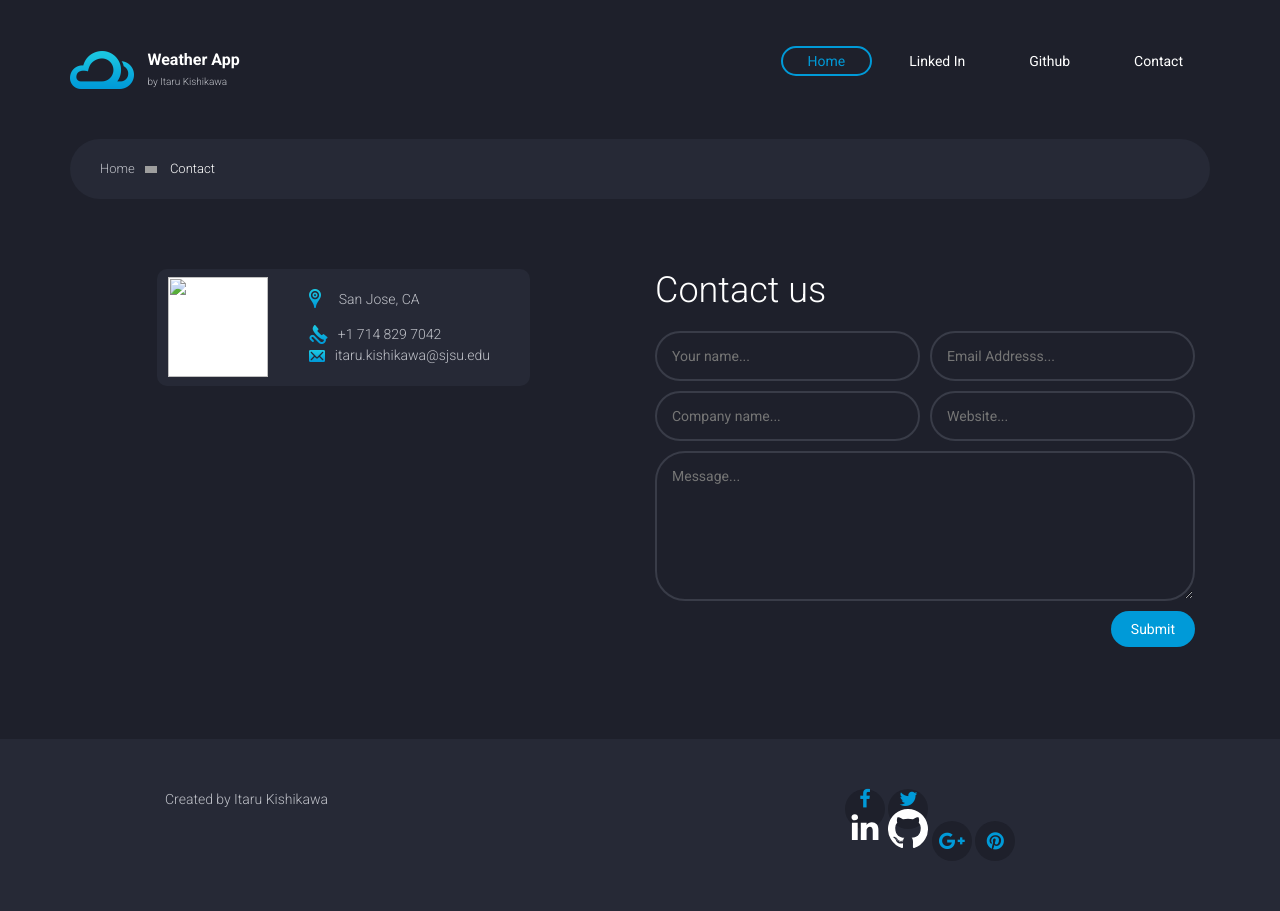
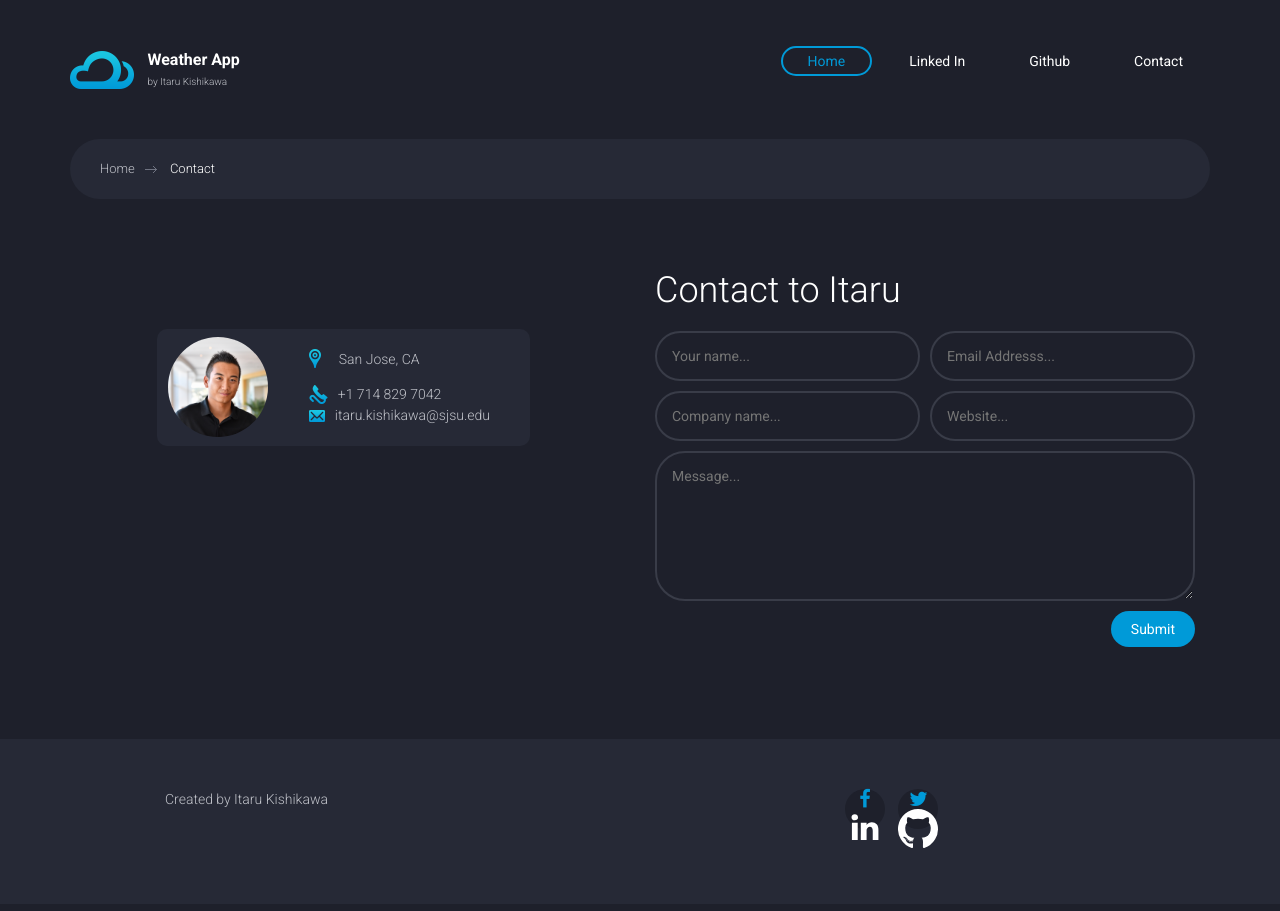
Before and after one commit to Itaru7/python_projects, a Python web app: template flask/templates/contact.html in a window 1280 px wide. After the commit the page ends 848 px from the top, so only its background shows below. Run offline with Jinja, Linux system fonts and the light colour scheme; the template is opened without the code that fills it, so the values that code supplies are empty; some libraries are stand-ins or nearby versions; grey boxes are pictures that could not be loaded.

Commit message:
cleaned up code and updated contact page

```diff
--- a/flask/cleaning_data.py
+++ b/flask/cleaning_data.py
@@ -2,16 +2,13 @@
 import json
 import requests
 from pandas.io.json import json_normalize
-import seaborn as sns
-import matplotlib.pyplot as plt
 import urllib
-from flask import Flask, render_template, redirect, request
+from flask import redirect
 from choose_images import choose_icon
 
 
 def data_from_json(current, forecast):
     forecast_j = json.loads(forecast)
-    current_j = json.loads(current)
     df = json_normalize(forecast_j['list'], 'weather', ['dt_txt', ['main', 'temp'],['main', 'temp_min'],['main', 'temp_max']])
     df['dt_txt'] = pd.to_datetime(df['dt_txt'], format='%Y-%m-%d %X')
     info = df.groupby(df['dt_txt'].dt.day).agg({'main.temp' : 'mean', 'main.temp_min' : 'min', 'main.temp_max':'max', 'main':lambda x: list(x)}).reset_index()
--- a/flask/static/style.css
+++ b/flask/static/style.css
@@ -1479,7 +1479,7 @@
       vertical-align: middle;
       width: 12px;
       height: 7px;
-      background: url(images/arrow-gray.png) no-repeat;
+      background: url(icons/arrow-gray.png) no-repeat;
       margin: 0 10px; }
     .breadcrumb a:hover {
       text-decoration: underline; }
@@ -1695,9 +1695,10 @@
     display: inline-block;
     width: 100px;
     height: 100px;
-    background: #fff;
     margin: 0 20px 0 10px;
     vertical-align: middle;
+    border-radius: 50%;
+    object-fit: cover;
 }
 .contact-info a {
     display: block;
--- a/flask/templates/contact.html
+++ b/flask/templates/contact.html
@@ -27,7 +27,7 @@
 			<div class="site-header">
 				<div class="container">
 					<a href="{{ url_for('index') }}"  class="branding">
-						<img src= "{{ url_for('static', filename='logo.png') }}" alt="" class="logo">
+						<img src= "{{ url_for('static', filename='icons/logo.png') }}" alt="" class="logo">
 						<div class="logo-type">
 							<h1 class="site-title">Weather App</h1>
 							<small class="site-description">by Itaru Kishikawa</small>
@@ -53,41 +53,41 @@
 			<main class="main-content">
 				<div class="container">
 					<div class="breadcrumb">
-						<a href="index.html">Home</a>
+						<a href="{{ url_for('index') }}">Home</a>
 						<span>Contact</span>
 					</div>
 				</div>
 
 				<div class="fullwidth-block">
 					<div class="container">
-						<div class="col-md-5">
+						<div class="col-md-5" style="margin-top: 60px">
                             <table class="contact-details">
                                 <tr>
-                                    <td><img class="itaru-face" src="" alt=""></td>
+                                    <td><img class="itaru-face" src="{{ url_for('static', filename='icons/my_face.JPG') }}" alt=""></td>
                                     <td class="contact-info">
                                         <address>
-										    <img src="{{ url_for('static', filename='marker.png') }}" alt="">
+										    <img src="{{ url_for('static', filename='icons/marker.png') }}" alt="">
 										    <p>San Jose, CA</p>
 									    </address>
 
-									    <a href="#"><img src="{{ url_for('static', filename='phone.png') }}" alt="">+1 714 829 7042</a>
-    									<a href="#"><img src="{{ url_for('static', filename='envelope.png') }}" alt="">itaru.kishikawa@sjsu.edu</a>
+									    <a href="#"><img src="{{ url_for('static', filename='icons/phone.png') }}" alt="">+1 714 829 7042</a>
+    									<a href="#"><img src="{{ url_for('static', filename='icons/envelope.png') }}" alt="">itaru.kishikawa@sjsu.edu</a>
                                     </td>
                                 </tr>
                             </table>
 						</div>
 						<div class="col-md-6 col-md-offset-1">
-							<h2 class="section-title">Contact us</h2>
-							<form action="#" class="contact-form">
+							<h2 class="section-title">Contact to Itaru</h2>
+							<form action="/send" class="contact-form" method="POST">
 								<div class="row">
-									<div class="col-md-6"><input type="text" placeholder="Your name..."></div>
-									<div class="col-md-6"><input type="text" placeholder="Email Addresss..."></div>
+									<div class="col-md-6"><input type="text" name="name" placeholder="Your name..."></div>
+									<div class="col-md-6"><input type="text" name="email" placeholder="Email Addresss..."></div>
 								</div>
 								<div class="row">
-									<div class="col-md-6"><input type="text" placeholder="Company name..."></div>
-									<div class="col-md-6"><input type="text" placeholder="Website..."></div>
+									<div class="col-md-6"><input type="text" name="company" placeholder="Company name..."></div>
+									<div class="col-md-6"><input type="text" name="website" placeholder="Website..."></div>
 								</div>
-								<textarea name="" placeholder="Message..."></textarea>
+								<textarea name="msg" placeholder="Message..."></textarea>
 								<div class="text-right">
 									<input type="submit" placeholder="Send message">
 								</div>
@@ -110,10 +110,8 @@
 						</div>-->
 						<div class="col-md-3 col-md-offset-1" style="float: right; margin-right: 8.33333%">
 							<div class="social-links">
-                                <a href="https://www.linkedin.com/in/itaru-kishikawa/"><i class="fa fa-facebook"><img src="{{ url_for('static', filename='linkedin.svg') }}" style="width: 40px"></i></a>
-								<a href="https://github.com/Itaru7/python_projects/tree/master/flask"><i class="fa fa-twitter"><img src="{{ url_for('static', filename='github.svg') }}" style="width: 40px"></i></a>
-								<a href="#"><i class="fa fa-google-plus"></i></a>
-								<a href="#"><i class="fa fa-pinterest"></i></a>
+                                <a href="https://www.linkedin.com/in/itaru-kishikawa/"><i class="fa fa-facebook"><img src="{{ url_for('static', filename='icons/linkedin.svg') }}" style="width: 40px"></i></a>
+								<a href="https://github.com/Itaru7/python_projects/tree/master/flask" style="margin-left: 10px"><i class="fa fa-twitter"><img src="{{ url_for('static', filename='icons/github.svg') }}" style="width: 40px"></i></a>
 							</div>
 						</div>
 					<!--</div>-->
```
Also changed, not shown: flask/app.py (+15 -1 lines), flask/templates/index.html (+3 -5 lines), flask/templates/send.html (added, +32 -0 lines), flask/static/icons/arrow-gray.png (added), flask/static/icons/envelope.png (renamed from flask/static/envelope.png), flask/static/icons/github.svg (renamed from flask/static/github.svg), flask/static/icons/linkedin.svg (renamed from flask/static/linkedin.svg), flask/static/icons/logo.png (renamed from flask/static/logo.png), flask/static/icons/marker.png (renamed from flask/static/marker.png), flask/static/icons/my_face.JPG (added), flask/static/icons/phone.png (renamed from flask/static/phone.png), flask/static/temp_graph.png (deleted), 1 other file.
